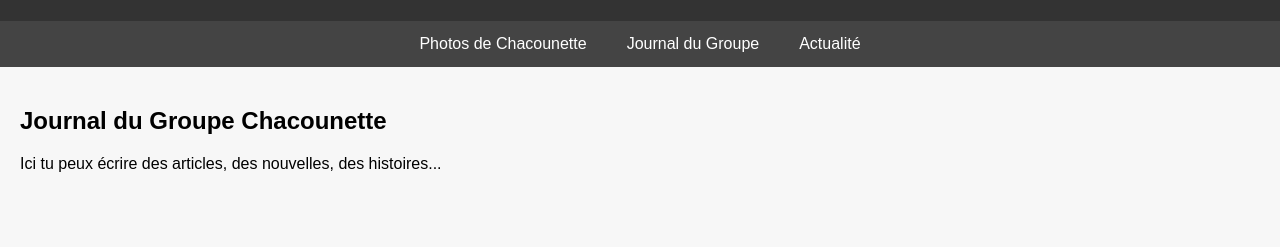
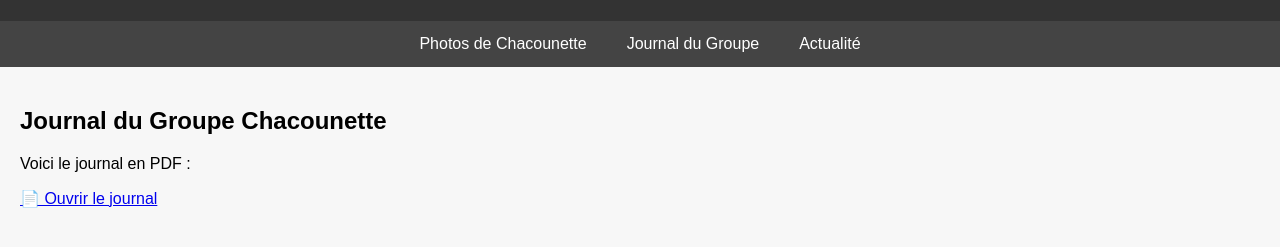
Before and after one commit to Groupe-Chacounette/Groupe-Chacounette, a plain HTML site: page index.html in a window 1280 px wide. Both pictures are taken after a click on the link "Journal du Groupe". Shown: the part 99-346 px from the top of the page. Drawn offline with Linux system fonts and the light colour scheme.

Commit message:
Update journal section with PDF link

```diff
--- a/index.html
+++ b/index.html
@@ -57,7 +57,8 @@
 
   <div id="journal" class="section">
     <h2>Journal du Groupe Chacounette</h2>
-    <p>Ici tu peux écrire des articles, des nouvelles, des histoires...</p>
+    <p>Voici le journal en PDF :</p>
+    <a href="journal.pdf" target="_blank">📄 Ouvrir le journal</a>
   </div>
 
   <div id="actus" class="section">
```
